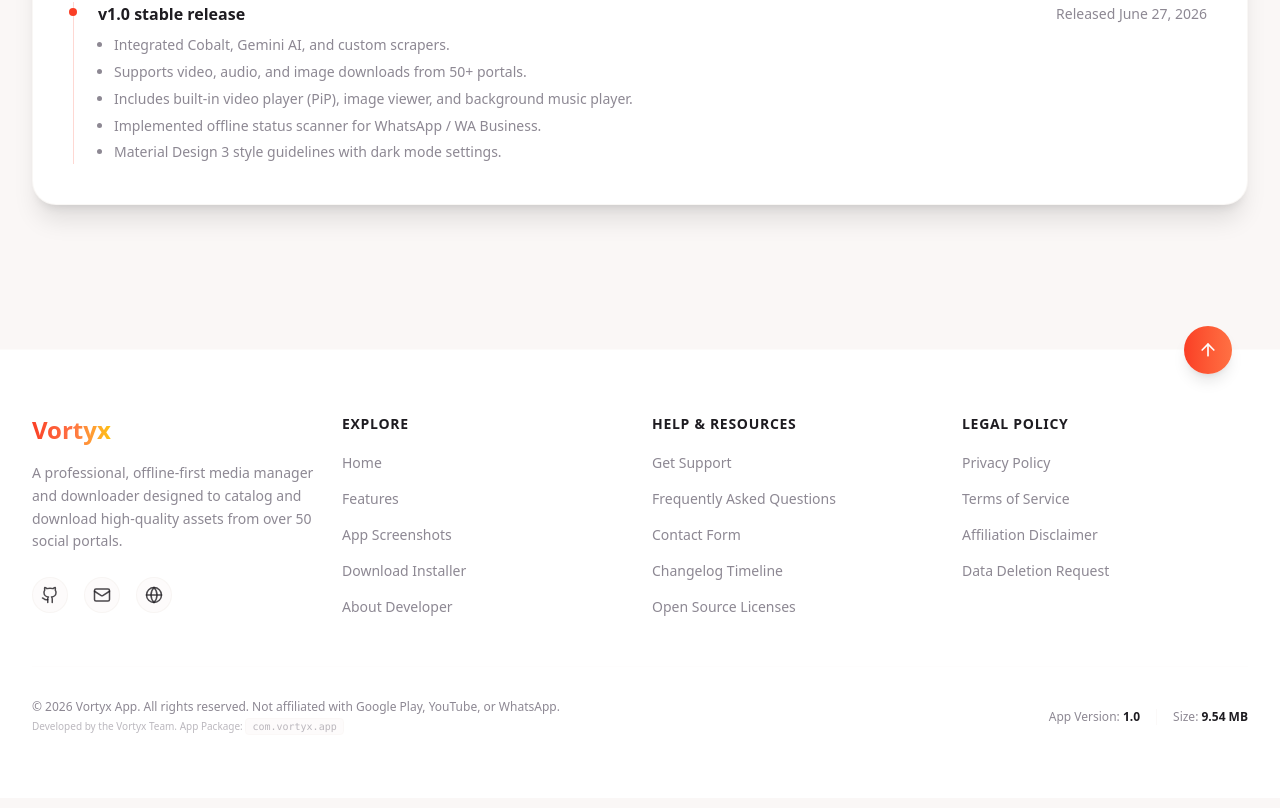
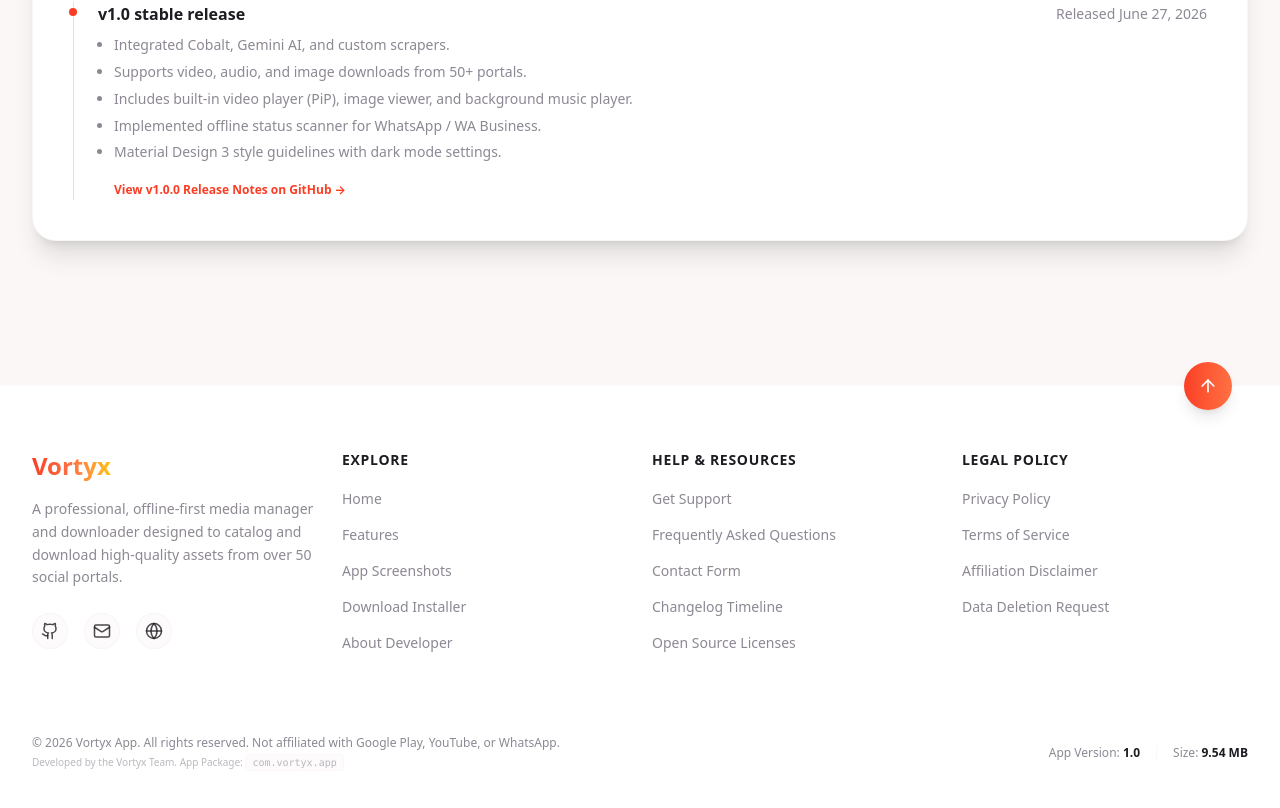
Before and after one commit to Tcode-Motion/Vortyx, a Next.js app: page /Vortyx/download in a window 1280 px wide. Shown: the part 1328-2136 px from the top of the page. Built offline with nearby package versions, Linux system fonts and the light colour scheme.

Commit message:
add real release link to download page version history

```diff
--- a/src/app/download/page.tsx
+++ b/src/app/download/page.tsx
@@ -226,6 +226,16 @@
               <li>Implemented offline status scanner for WhatsApp / WA Business.</li>
               <li>Material Design 3 style guidelines with dark mode settings.</li>
             </ul>
+            <div className="mt-3 pl-4">
+              <a
+                href="https://github.com/Tcode-Motion/Vortyx/releases/tag/v1.0.0"
+                target="_blank"
+                rel="noopener noreferrer"
+                className="inline-flex items-center gap-1.5 text-xs font-bold text-brand-pink hover:underline"
+              >
+                View v1.0.0 Release Notes on GitHub &rarr;
+              </a>
+            </div>
           </div>
         </div>
       </section>
```
